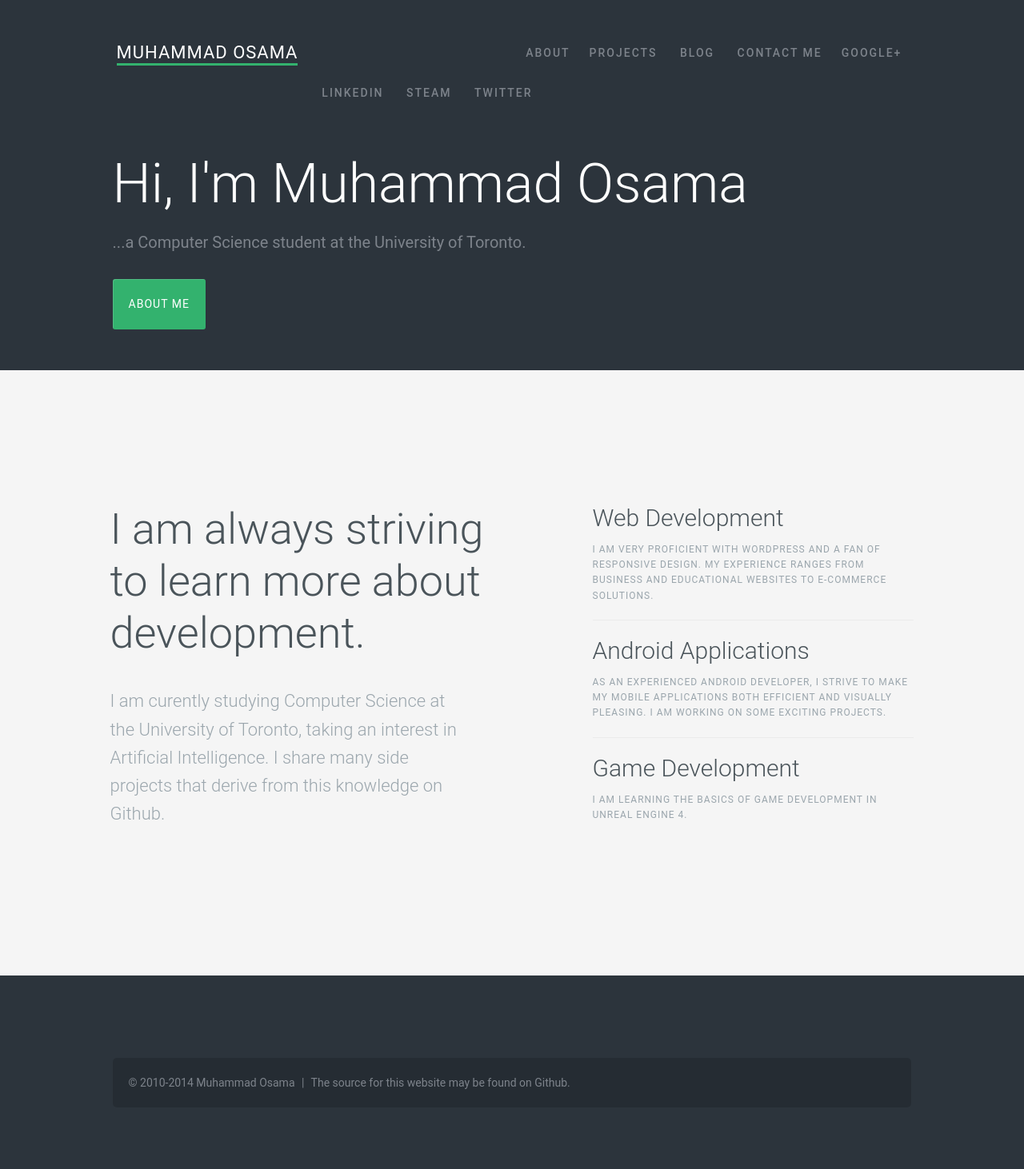
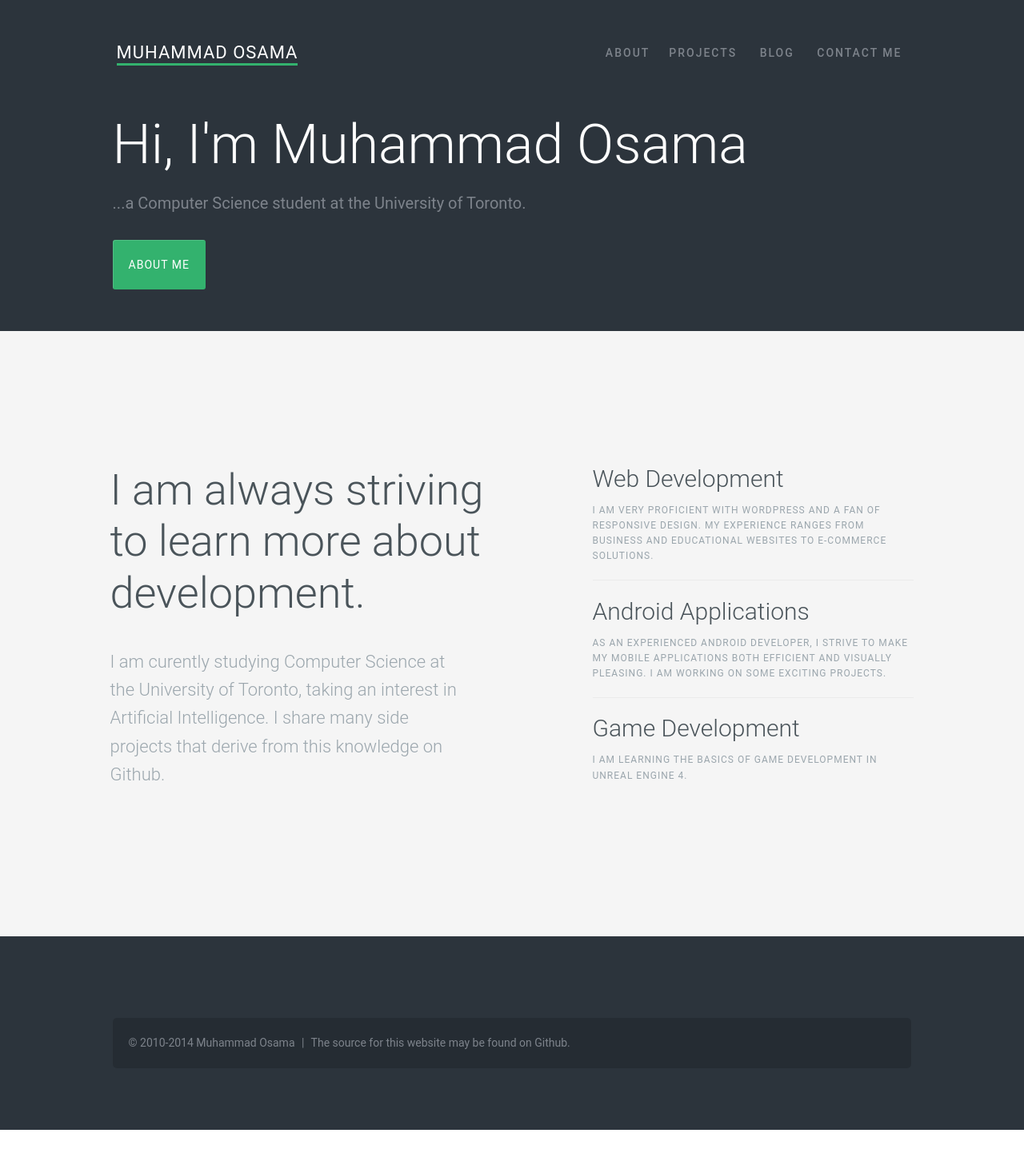
Before and after one commit to osama/osama.github.com, a Jekyll site: the page index.html, which Jekyll copies as it is, in a window 1280 px wide. Shown: the whole page at 80% size. Built offline with Jekyll 4.4.1, drawn with Linux system fonts in a browser that asks for light colours; after the commit the page ends 1413 px from its top, so only the background shows below that.

Commit message:
Removing social links from menu.

```diff
--- a/index.html
+++ b/index.html
@@ -66,13 +66,6 @@ a, #cancel-comment-reply i, #secondary a:hover, .menu-toggle i, #secondary .port
                                             "menu-item menu-item-type-post_type menu-item-object-page menu-item-1474"
                                             id="menu-item-1474"><a href=
                                             "mailto:muhammad.osama@mcode.ca">Contact Me</a>
-                                              <ul class="sub-menu" style="margin-left: -59px;">
-                                                <li id="menu-item-1341" class="menu-item menu-item-type-post_type menu-item-object-page menu-item-1341"><a href="mailto:muhammad.osama@mcode.ca">Email</a></li>
-                                                <li id="menu-item-1340" class="menu-item menu-item-type-post_type menu-item-object-page menu-item-1340"><a href="https://github.com/mcoded">GitHub</a></li></ul>
-                                                <li id="menu-item-1340" class="menu-item menu-item-type-post_type menu-item-object-page menu-item-1337"><a href="https://plus.google.com/104474458965535818720/">Google+</a></li></ul>
-                                                <li id="menu-item-1339" class="menu-item menu-item-type-post_type menu-item-object-page menu-item-1339"><a href="http://www.linkedin.com/in/mcode">LinkedIn</a></li>
-                                                <li id="menu-item-1340" class="menu-item menu-item-type-post_type menu-item-object-page menu-item-1338"><a href="http://steamcommunity.com/id/n0shadow">Steam</a></li></ul>
-                                                <li id="menu-item-1340" class="menu-item menu-item-type-post_type menu-item-object-page menu-item-1336"><a href="https://twitter.com/n0shadow">Twitter</a></li></ul>
                                             </li>
                                         </ul>
                                     </div>
```
